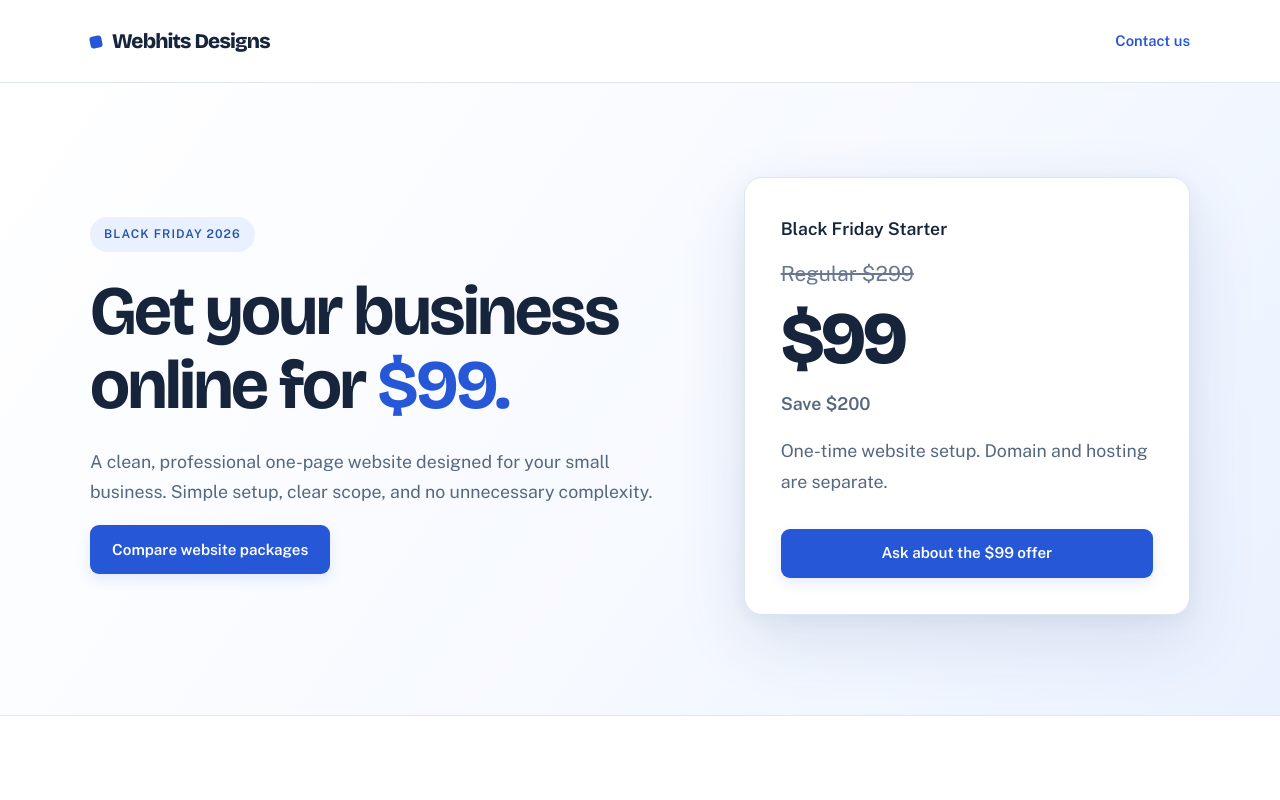
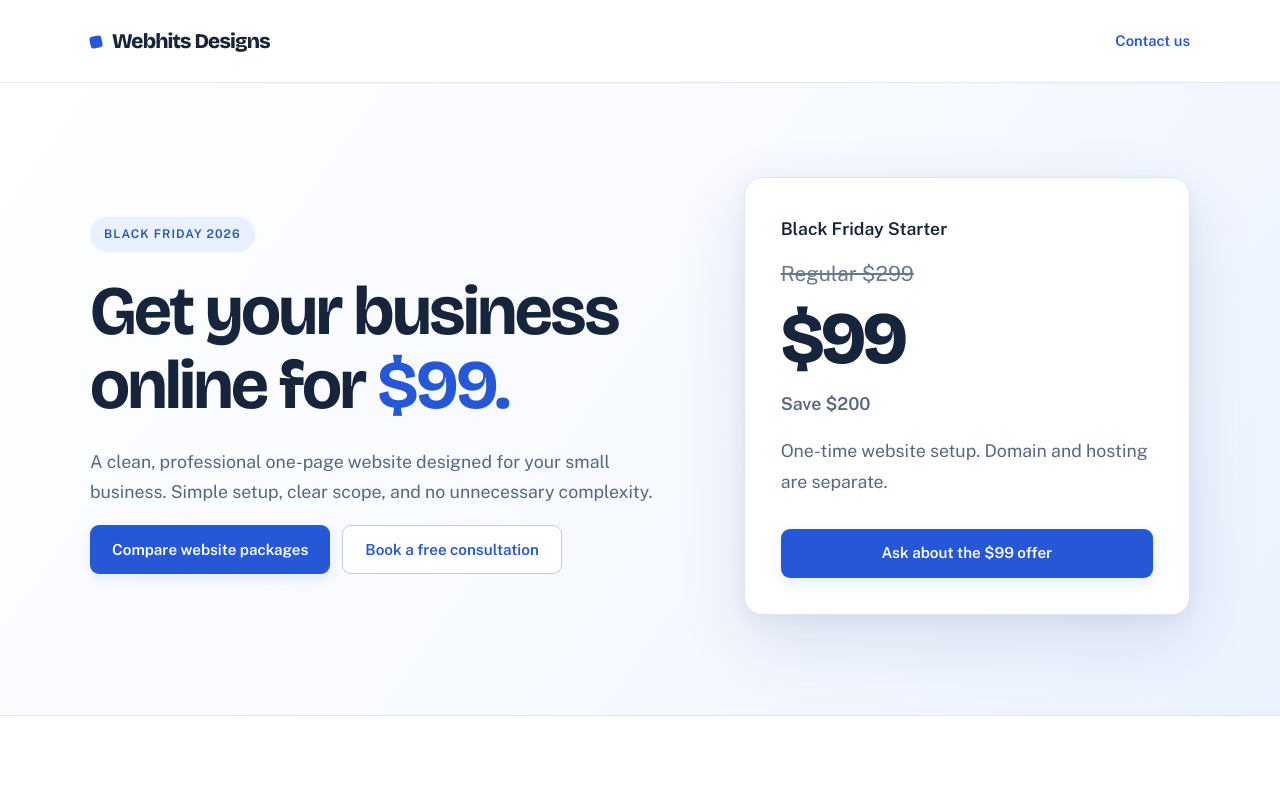
Before and after one commit to webhitsdesign/website, a plain HTML site: page black-friday/index.html in a window 1280 px wide. Shown: the top 800 px of the page. Drawn offline with nearby package versions, Linux system fonts and the light colour scheme; a script that the page names is missing.

Commit message:
Add HubSpot consultation booking CTA to black-friday/index.html

```diff
--- a/black-friday/index.html
+++ b/black-friday/index.html
@@ -16,6 +16,7 @@ header{position:sticky;top:0;z-index:10;background:rgba(255,255,255,.96);border-
 .bar>a:last-child{color:var(--blue);font-size:.92rem;font-weight:700;text-decoration:none}
 .btn{display:inline-flex;align-items:center;justify-content:center;min-height:49px;padding:12px 22px;border-radius:9px;text-decoration:none;font:700 .95rem/1.4 var(--body);background:var(--blue);color:white;box-shadow:0 5px 13px rgba(37,87,214,.12);transition:background .2s,transform .2s}
 .btn:hover{background:#1746BE;transform:translateY(-1px)}
+.btn-outline{background:#fff;color:var(--blue);border:1px solid #BFCBE0;box-shadow:none;margin-left:8px}.btn-outline:hover{background:#EDF3FF;color:var(--blue)}
 .hero{background:linear-gradient(125deg,#FFFFFF 0%,#F6F9FF 58%,#EAF2FF 100%);border-bottom:1px solid var(--line);padding:94px 0 100px}
 .hero-grid{display:grid;grid-template-columns:1.14fr .86fr;gap:62px;align-items:center}
 .pill{display:inline-flex;background:#E9F0FF;color:#2552AA;padding:7px 14px;border-radius:99px;font-size:.75rem;font-weight:800;letter-spacing:.09em}
@@ -52,18 +53,18 @@ section{padding:88px 0;border-bottom:1px solid var(--line)}
 footer{padding:28px 0 36px;background:#FFFFFF;color:var(--muted);font-size:.9rem}
 .foot{display:flex;justify-content:space-between;gap:20px;flex-wrap:wrap}
 @media(max-width:960px){.hero-grid{grid-template-columns:1fr;gap:34px}.hero-card{max-width:580px}.cards{grid-template-columns:1fr}.card{max-width:780px}}
-@media(max-width:600px){.wrap{padding:0 22px}.bar{min-height:72px}.brand{font-size:1.1rem}.hero{padding:58px 0 67px}.hero h1{font-size:clamp(2.3rem,9vw,3.2rem)}.hero-card{padding:26px}.lead-panel{padding:24px}section{padding:60px 0}}
+@media(max-width:600px){.hero .btn{margin:8px 0 0}.wrap{padding:0 22px}.bar{min-height:72px}.brand{font-size:1.1rem}.hero{padding:58px 0 67px}.hero h1{font-size:clamp(2.3rem,9vw,3.2rem)}.hero-card{padding:26px}.lead-panel{padding:24px}section{padding:60px 0}}
 @media(prefers-reduced-motion:reduce){html{scroll-behavior:auto}.btn{transition:none}.btn:hover{transform:none}}
 </style></head>
 <body><header><div class="wrap bar"><a class="brand" href="/">Webhits Designs</a><a href="#lead-form">Contact us</a></div></header>
-<main><div class="hero"><div class="wrap hero-grid"><div><span class="pill">BLACK FRIDAY 2026</span><h1>Get your business online for <em>$99.</em></h1><p>A clean, professional one-page website designed for your small business. Simple setup, clear scope, and no unnecessary complexity.</p><a class="btn" href="#packages">Compare website packages</a></div>
+<main><div class="hero"><div class="wrap hero-grid"><div><span class="pill">BLACK FRIDAY 2026</span><h1>Get your business online for <em>$99.</em></h1><p>A clean, professional one-page website designed for your small business. Simple setup, clear scope, and no unnecessary complexity.</p><a class="btn" href="#packages">Compare website packages</a> <a class="btn btn-outline" href="https://meetings-na2.hubspot.com/webhits" target="_blank" rel="noopener noreferrer">Book a free consultation</a></div>
 <div class="hero-card"><strong>Black Friday Starter</strong><div style="margin-top:12px"><span class="old">Regular $299</span></div><div class="price">$99</div><p class="saving">Save $200</p><p class="small">One-time website setup. Domain and hosting are separate.</p><a class="btn" href="#lead-form">Ask about the $99 offer</a></div></div></div>
 <section id="packages"><div class="wrap"><h2 class="section-title">Choose the right website for your business</h2><p class="subtitle">Three clear options, from a one-page launch to a more complete business presence.</p><div class="cards">
 <article class="card featured"><span class="pill">BLACK FRIDAY SPECIAL</span><h3>Starter</h3><div><span class="old">$299</span> <span class="amount">$99</span></div><p class="small">One-time setup</p><ul><li>1-page template-based website</li><li>Mobile-friendly design</li><li>Contact form or contact link setup</li><li>Basic on-page SEO</li><li>1 round of revisions</li></ul><a class="btn" href="#lead-form">Request Starter</a></article>
 <article class="card"><h3>Business</h3><div class="amount">$499</div><p class="small">One-time setup</p><ul><li>Up to 5 pages</li><li>Mobile-friendly design</li><li>Contact form setup</li><li>Basic Local SEO setup</li><li>Google Search Console setup</li><li>2 rounds of revisions</li></ul><a class="btn" href="#lead-form">Request Business</a></article>
 <article class="card"><h3>Premium</h3><div class="amount">$899</div><p class="small">One-time setup</p><ul><li>Up to 8 pages</li><li>Enhanced one-time SEO setup</li><li>One standard booking-service integration</li><li>Google Analytics setup</li><li>Basic conversion tracking</li><li>2 rounds of revisions</li></ul><a class="btn" href="#lead-form">Request Premium</a></article>
 </div></div></section>
-<section id="lead-form" aria-labelledby="lead-title"><div class="wrap"><div class="lead-panel"><h2 id="lead-title" class="section-title">Request your website consultation</h2><p class="subtitle">Tell us about your business and which package interests you: Starter ($99), Business ($499), or Premium ($899). We will review your request and contact you about next steps.</p><div class="form-qualifier"><strong>Help us recommend the right package</strong><p>In your inquiry, include your business name, existing website if any, and your preferred package: Starter ($99), Business ($499), or Premium ($899).</p></div><div id="hubspot-lead-form"><p class="small">Loading secure inquiry form…</p></div><p class="small">Your information is submitted to Webhits Designs through HubSpot for the purpose of responding to your inquiry. No purchase is required to request a consultation.</p><p class="small">If the form does not load, email <a href="mailto:contact@webhitsdesign.com?subject=Webhits%20Black%20Friday%20Website%20Inquiry">contact@webhitsdesign.com</a>.</p></div></div></section>
+<section id="lead-form" aria-labelledby="lead-title"><div class="wrap"><div class="lead-panel"><h2 id="lead-title" class="section-title">Request your website consultation</h2><p class="subtitle">Tell us about your business and which package interests you: Starter ($99), Business ($499), or Premium ($899). We will review your request and contact you about next steps.</p><p style="margin:0 0 26px"><a class="btn" href="https://meetings-na2.hubspot.com/webhits" target="_blank" rel="noopener noreferrer">Book a free consultation</a></p><div class="form-qualifier"><strong>Help us recommend the right package</strong><p>In your inquiry, include your business name, existing website if any, and your preferred package: Starter ($99), Business ($499), or Premium ($899).</p></div><div id="hubspot-lead-form"><p class="small">Loading secure inquiry form…</p></div><p class="small">Your information is submitted to Webhits Designs through HubSpot for the purpose of responding to your inquiry. No purchase is required to request a consultation.</p><p class="small">If the form does not load, email <a href="mailto:contact@webhitsdesign.com?subject=Webhits%20Black%20Friday%20Website%20Inquiry">contact@webhitsdesign.com</a>.</p></div></div></section>
 <section class="terms"><div class="wrap"><h2 class="section-title">Simple setup. Clear expectations.</h2><p>Tell us about your business and we'll confirm the scope, content requirements, schedule, and next steps before work begins.</p><p class="small"><strong>Promotion:</strong> Black Friday Starter promotional offer runs November 23–30, 2026. Regular price shown as $299. Hosting, domain registration, paid third-party subscriptions, ongoing maintenance, custom development, and additional services are not included. Customer supplies business information and content. Search rankings, leads, and specific delivery times are not guaranteed.</p><p class="small"><strong>Questions?</strong> Email <a href="mailto:contact@webhitsdesign.com">contact@webhitsdesign.com</a>.</p></div></section></main>
 <footer><div class="wrap foot"><span>© 2026 Webhits Designs</span><a href="mailto:contact@webhitsdesign.com">contact@webhitsdesign.com</a></div></footer>
 <script async defer src="https://js.hs-scripts.com/246890167.js" id="hs-script-loader"></script>
```
